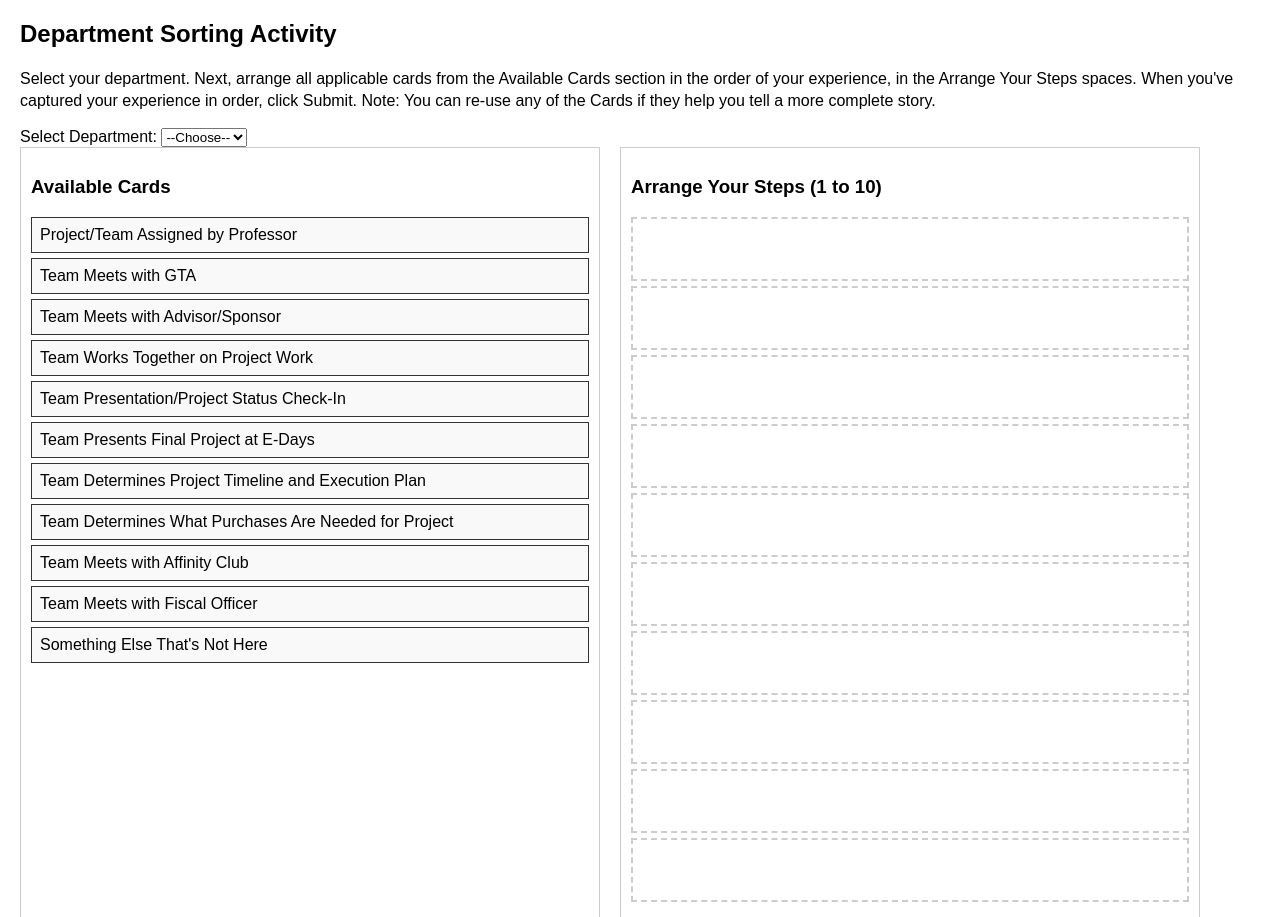
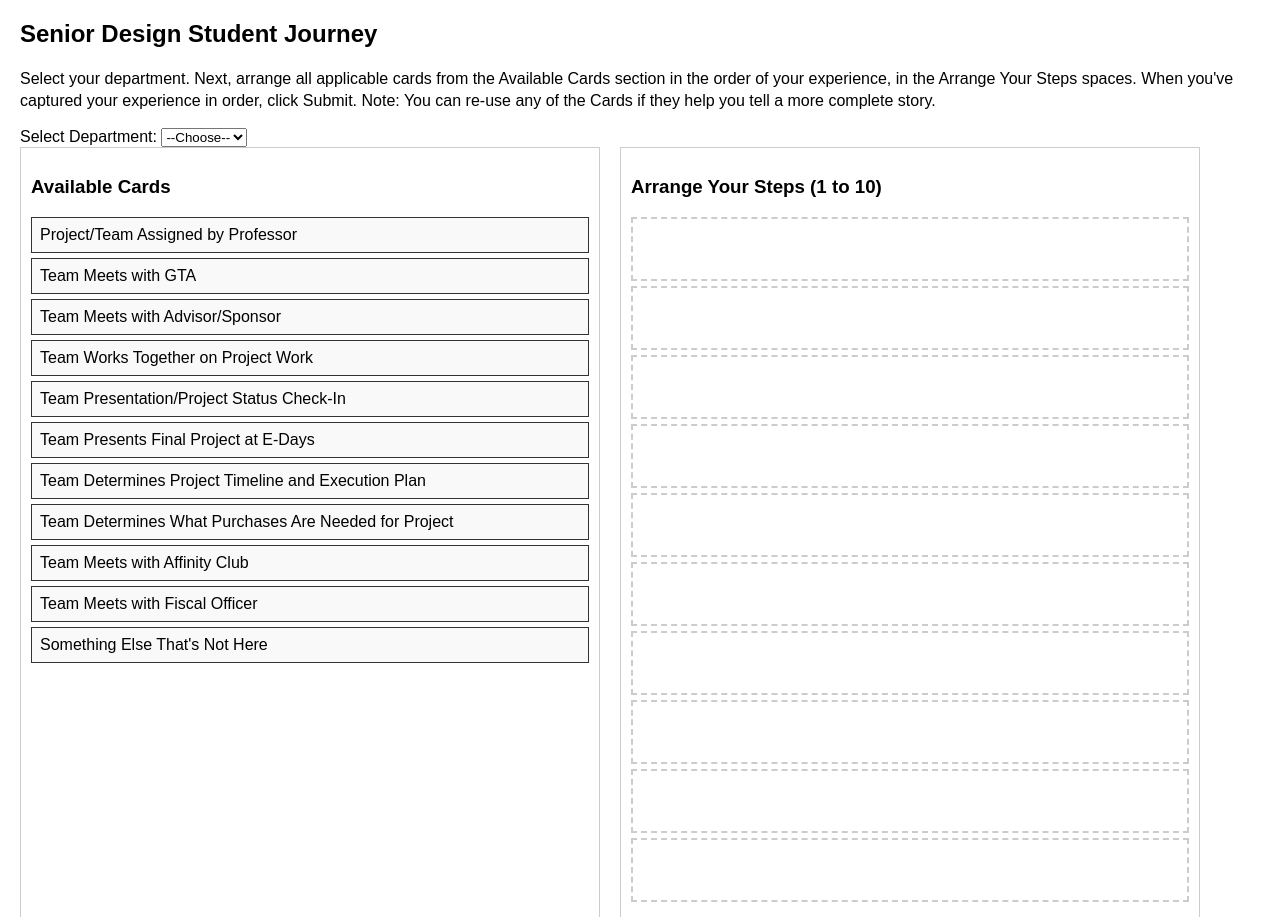
Before and after one commit to colostatecan/SDJM, a plain HTML site: page index.html in a window 1280 px wide. Shown: the top 917 px of the page. Drawn offline with Linux system fonts and the light colour scheme.

Commit message:
Update index.html
correcting name

```diff
--- a/index.html
+++ b/index.html
@@ -3,7 +3,7 @@
 <head>
   <meta charset="UTF-8">
   <meta name="viewport" content="width=device-width, initial-scale=1.0">
-  <title>Department Sorting Activity</title>
+  <title>Senior Design Student Journey</title>
   <style>
     body { font-family: Arial, sans-serif; margin: 20px; }
     .container { display: flex; gap: 20px; }
@@ -18,7 +18,7 @@
   </style>
 </head>
 <body>
-  <h2>Department Sorting Activity</h2>
+  <h2>Senior Design Student Journey</h2>
 
   <div class="instructions">
     Select your department. Next, arrange all applicable cards from the Available Cards section in the order of your experience, in the Arrange Your Steps spaces. When you've captured your experience in order, click Submit.
```
